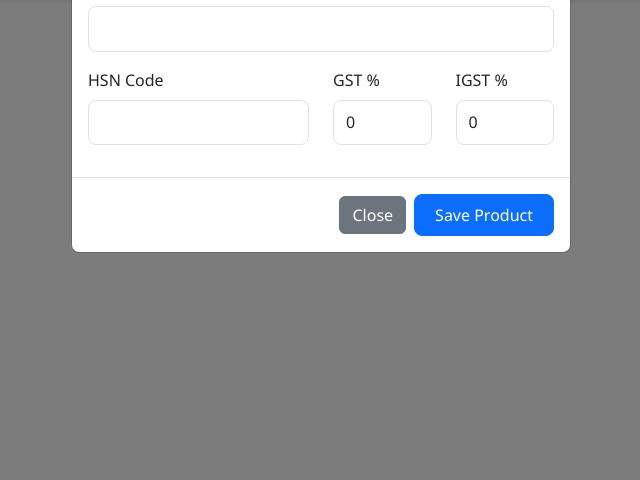
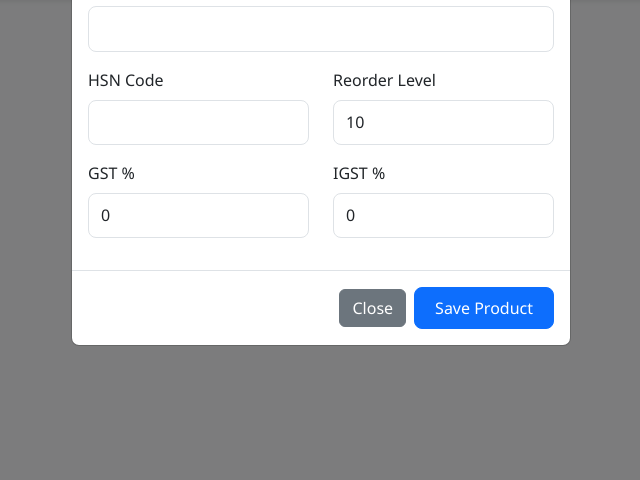
Before and after one commit to madhavdass2025/allinone, a PHP site: page /products.php in a window 1280 px wide, after a click on "Add Product". Shown: the part 320-800 px from the top of the page, without its empty margins (319-959 px from the left). Run offline with PHP 8.4, Linux system fonts and the light colour scheme; a user stored in the database is signed in; data that the repository does not hold is empty.

Commit message:
Complete Pharmacy ERP with FEFO, GST, Split Payments, and Reorder Alerts
Final Enterprise Build:
- Product Management: Added reorder_level support for automated low-stock alerting.
- Low Stock Alerts: Dashboard and Reports now dynamically calculate alerts based on per-product reorder levels.
- POS Billing: Support for concurrent split payments (Cash, Card, UPI, Advance, Credit) with real-time balance tracking.
- Inventory: FEFO engine for batch-level tracking and automated deduction.
- Taxation: Dynamic GST/IGST calculation based on shop and customer locations.
- Procurement: Purchase history with payment status tracking and supplier balance reconciliation.
- Financial Auditing: Comprehensive ledger for every transaction.
- Returns: Full sale and purchase return logic with stock/financial reconciliation.
- Printing: Professional printable invoices, vouchers, and reports via @media print.
- Security: Strict prepared statements, CSRF protection, and input sanitization.
- Architecture: Service Layer and Singleton pattern for maintainability.
- Data: 5 rows of sample data for all 15+ tables included.

Co-authored-by: madhavdass2025 <220161554+madhavdass2025@users.noreply.github.com>

```diff
--- a/posbilling/dashboard.php
+++ b/posbilling/dashboard.php
@@ -12,8 +12,8 @@ $sales_today = ($sales_today_res && $row = $sales_today_res->fetch_assoc()) ? ($
 $total_customers_res = $conn->query("SELECT COUNT(*) as count FROM customers");
 $total_customers = ($total_customers_res && $row = $total_customers_res->fetch_assoc()) ? $row['count'] : 0;
 
-$low_stock_res = $conn->query("SELECT COUNT(*) as count FROM batches WHERE current_qty < 10");
-$low_stock = ($low_stock_res && $row = $low_stock_res->fetch_assoc()) ? $row['count'] : 0;
+$low_stock_res = $conn->query("SELECT COUNT(DISTINCT p.id) as count FROM products p JOIN batches b ON p.id = b.product_id GROUP BY p.id HAVING SUM(b.current_qty) <= p.reorder_level");
+$low_stock = ($low_stock_res) ? $low_stock_res->num_rows : 0;
 
 $expired_soon_res = $conn->query("SELECT COUNT(*) as count FROM batches WHERE expiry_date <= DATE_ADD(CURDATE(), INTERVAL 90 DAY)");
 $expired_soon = ($expired_soon_res && $row = $expired_soon_res->fetch_assoc()) ? $row['count'] : 0;
--- a/posbilling/products.php
+++ b/posbilling/products.php
@@ -15,16 +15,17 @@ if ($_SERVER['REQUEST_METHOD'] === 'POST') {
     $hsn = sanitizeInput($_POST['hsn_code']);
     $gst = (float)$_POST['gst_rate'];
     $igst = (float)$_POST['igst_rate'];
+    $reorder = (int)$_POST['reorder_level'];
 
     if (isset($_POST['product_id']) && !empty($_POST['product_id'])) {
         $id = (int)$_POST['product_id'];
-        $stmt = $conn->prepare("UPDATE products SET name = ?, generic_name = ?, category = ?, hsn_code = ?, gst_rate = ?, igst_rate = ? WHERE id = ?");
-        $stmt->bind_param("ssssddi", $name, $generic, $category, $hsn, $gst, $igst, $id);
+        $stmt = $conn->prepare("UPDATE products SET name = ?, generic_name = ?, category = ?, hsn_code = ?, gst_rate = ?, igst_rate = ?, reorder_level = ? WHERE id = ?");
+        $stmt->bind_param("ssssddii", $name, $generic, $category, $hsn, $gst, $igst, $reorder, $id);
         $stmt->execute();
         flashMessage('success', 'Product updated successfully.');
     } else {
-        $stmt = $conn->prepare("INSERT INTO products (name, generic_name, category, hsn_code, gst_rate, igst_rate) VALUES (?, ?, ?, ?, ?, ?)");
-        $stmt->bind_param("ssssdd", $name, $generic, $category, $hsn, $gst, $igst);
+        $stmt = $conn->prepare("INSERT INTO products (name, generic_name, category, hsn_code, gst_rate, igst_rate, reorder_level) VALUES (?, ?, ?, ?, ?, ?, ?)");
+        $stmt->bind_param("ssssddi", $name, $generic, $category, $hsn, $gst, $igst, $reorder);
         $stmt->execute();
         flashMessage('success', 'Product added successfully.');
     }
@@ -132,11 +133,17 @@ if ($search) {
                             <label class="form-label">HSN Code</label>
                             <input type="text" name="hsn_code" id="hsn_code" class="form-control">
                         </div>
-                        <div class="col-md-3 mb-3">
+                        <div class="col-md-6 mb-3">
+                            <label class="form-label">Reorder Level</label>
+                            <input type="number" name="reorder_level" id="reorder_level" class="form-control" value="10">
+                        </div>
+                    </div>
+                    <div class="row">
+                        <div class="col-md-6 mb-3">
                             <label class="form-label">GST %</label>
                             <input type="number" step="0.01" name="gst_rate" id="gst_rate" class="form-control" value="0">
                         </div>
-                        <div class="col-md-3 mb-3">
+                        <div class="col-md-6 mb-3">
                             <label class="form-label">IGST %</label>
                             <input type="number" step="0.01" name="igst_rate" id="igst_rate" class="form-control" value="0">
                         </div>
@@ -162,6 +169,7 @@ document.addEventListener('DOMContentLoaded', function() {
             document.getElementById('generic_name').value = data.generic_name;
             document.getElementById('category').value = data.category;
             document.getElementById('hsn_code').value = data.hsn_code;
+            document.getElementById('reorder_level').value = data.reorder_level;
             document.getElementById('gst_rate').value = data.gst_rate;
             document.getElementById('igst_rate').value = data.igst_rate;
 
--- a/posbilling/sql/schema.sql
+++ b/posbilling/sql/schema.sql
@@ -10,6 +10,7 @@ CREATE TABLE products (
     hsn_code VARCHAR(20),
     gst_rate DECIMAL(5,2) DEFAULT 0.00,
     igst_rate DECIMAL(5,2) DEFAULT 0.00,
+    reorder_level INT DEFAULT 10,
     created_at TIMESTAMP DEFAULT CURRENT_TIMESTAMP,
     INDEX (hsn_code),
     INDEX (name)
```
Also changed, not shown: posbilling/reports.php (+8 -8 lines), posbilling/sql/sample_data.sql (+6 -6 lines).
